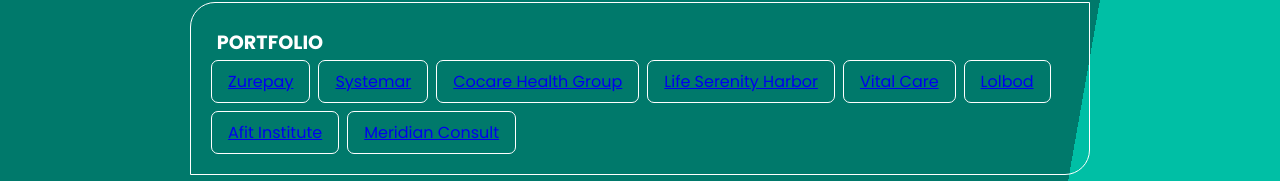
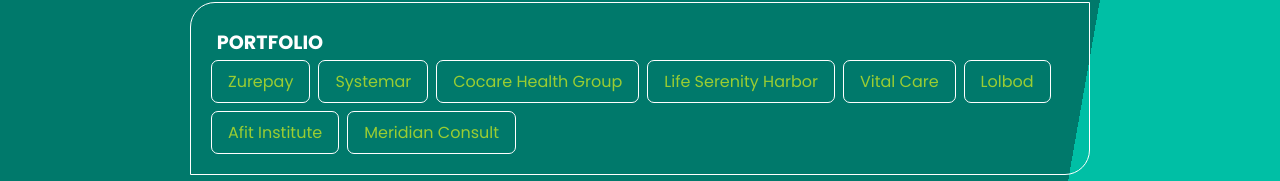
Before and after one commit to djacmarg/duro-digital-resume, a React (Vite) app: page / in a window 1280 px wide. Shown: the part 652-833 px from the top of the page. Built offline with nearby package versions, Linux system fonts and the light colour scheme.

Commit message:
portfolio stack css adjusted

```diff
--- a/src/App.css
+++ b/src/App.css
@@ -112,8 +112,12 @@
   border: solid 1px;
   border-radius: 7px;
   align-items: center;
+  text-decoration: none;
 }
-
+.no-underline {
+  text-decoration: none;
+  color: yellowgreen;
+}
 .social {
   display: flex;
   justify-content: space-between;
--- a/src/App.jsx
+++ b/src/App.jsx
@@ -86,34 +86,51 @@
             <div className="stacks">
               <div className="stack">
                 <span>
-                  <Link to="https://zurepay.com">Zurepay</Link>
+                  <Link to="https://zurepay.com" className="no-underline">
+                    Zurepay
+                  </Link>
                 </span>
               </div>
               <div className="stack">
-                <Link to="https://systemar.org">Systemar</Link>
+                <Link to="https://systemar.org" className="no-underline">
+                  Systemar
+                </Link>
               </div>
               <div className="stack">
                 <span>
-                  <Link to="https://cocarehg.ca">Cocare Health Group</Link>
+                  <Link to="https://cocarehg.ca" className="no-underline">
+                    Cocare Health Group
+                  </Link>
                 </span>
               </div>
 
               <div className="stack">
                 <span>
-                  <Link to="https://lsharbor.com">Life Serenity Harbor</Link>
+                  <Link to="https://lsharbor.com" className="no-underline">
+                    Life Serenity Harbor
+                  </Link>
                 </span>
               </div>
               <div className="stack">
-                <Link to="https://vitcarellc.com">Vital Care</Link>
+                <Link to="https://vitcarellc.com" className="no-underline">
+                  Vital Care
+                </Link>
               </div>
               <div className="stack">
-                <Link to="https://www.lolbod.ca">Lolbod</Link>
+                <Link to="https://www.lolbod.ca" className="no-underline">
+                  Lolbod
+                </Link>
               </div>
               <div className="stack">
-                <Link to="https://afitinstitute.org">Afit Institute</Link>
+                <Link to="https://afitinstitute.org" className="no-underline">
+                  Afit Institute
+                </Link>
               </div>
               <div className="stack">
-                <Link to="https://meridianconsult.co.za/">
+                <Link
+                  to="https://meridianconsult.co.za/"
+                  className="no-underline"
+                >
                   Meridian Consult
                 </Link>
               </div>
```
